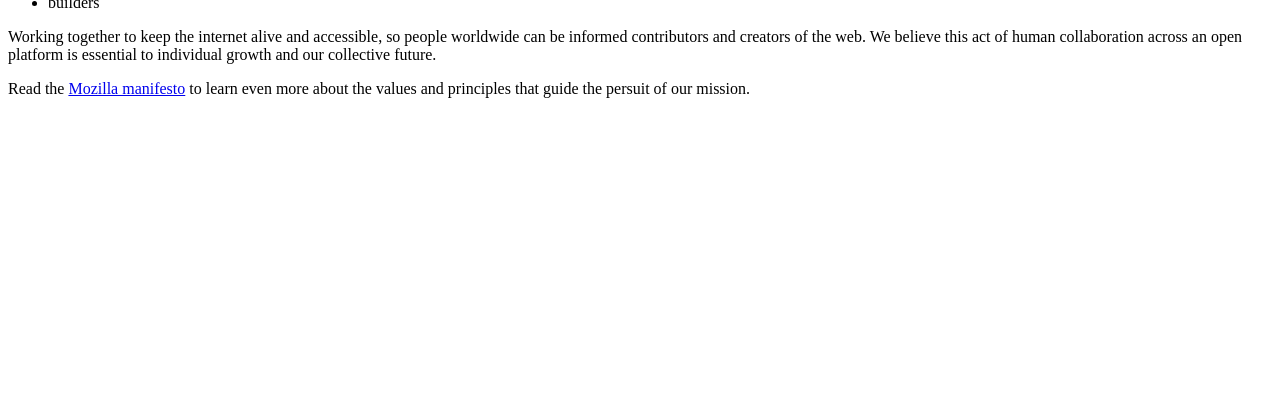
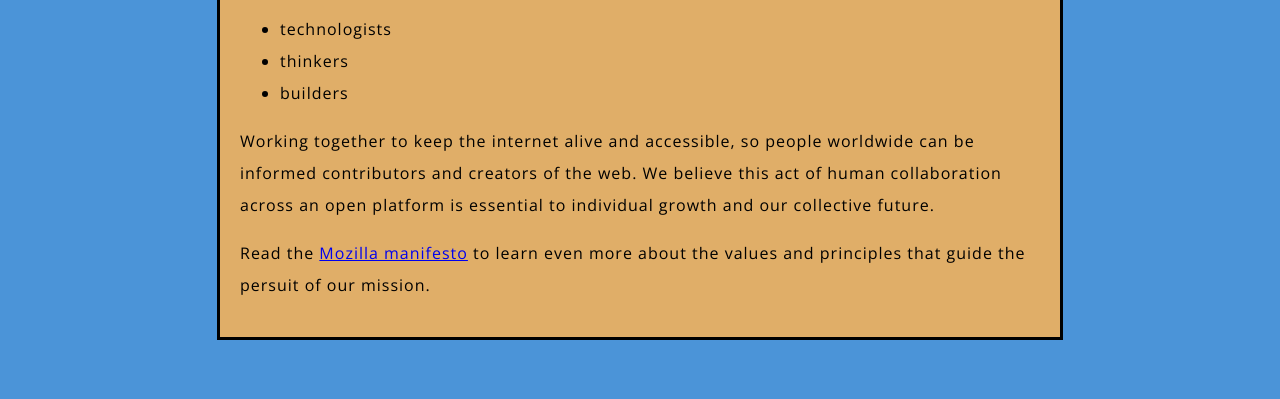
Before and after one commit to Gitthuma/Mozilla-test-site, a plain HTML site: page index.html in a window 1280 px wide. Shown: the part 401-800 px from the top of the page. Drawn offline with nearby package versions, Linux system fonts and the light colour scheme.

Commit message:
Add changes made to index.html

```diff
--- a/index.html
+++ b/index.html
@@ -4,6 +4,9 @@
     <meta charset="UTF-8">
     <meta name="viewport" content="width=device-width, initial-scale=1.0">
     <title>My Test Site</title>
+    <link rel="stylesheet" href="styles/style.css">
+    <link rel="preconnect" href="https://fonts.gstatic.com">
+    <link href="https://fonts.googleapis.com/css2?family=Open+Sans&display=swap" rel="stylesheet">
 </head>
 <body>
     <h1>Mozila is Cool</h1>
```
